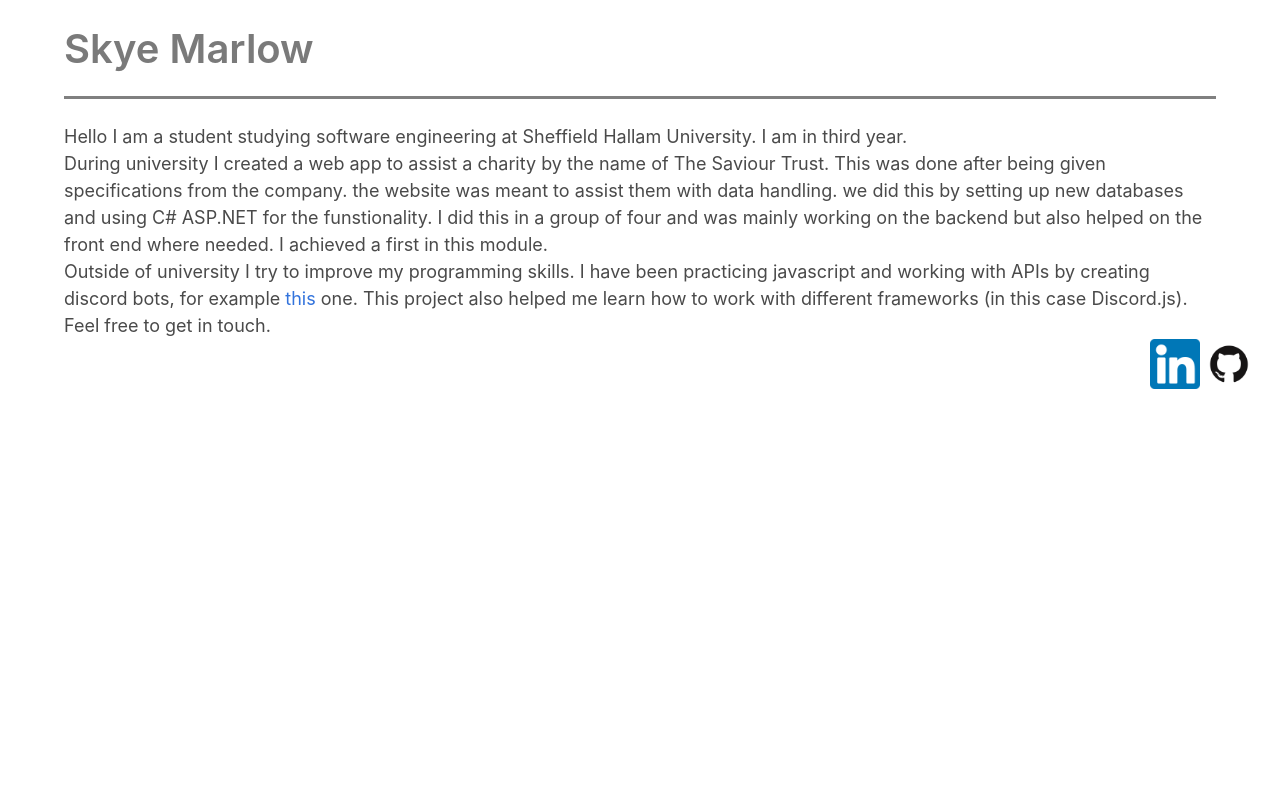
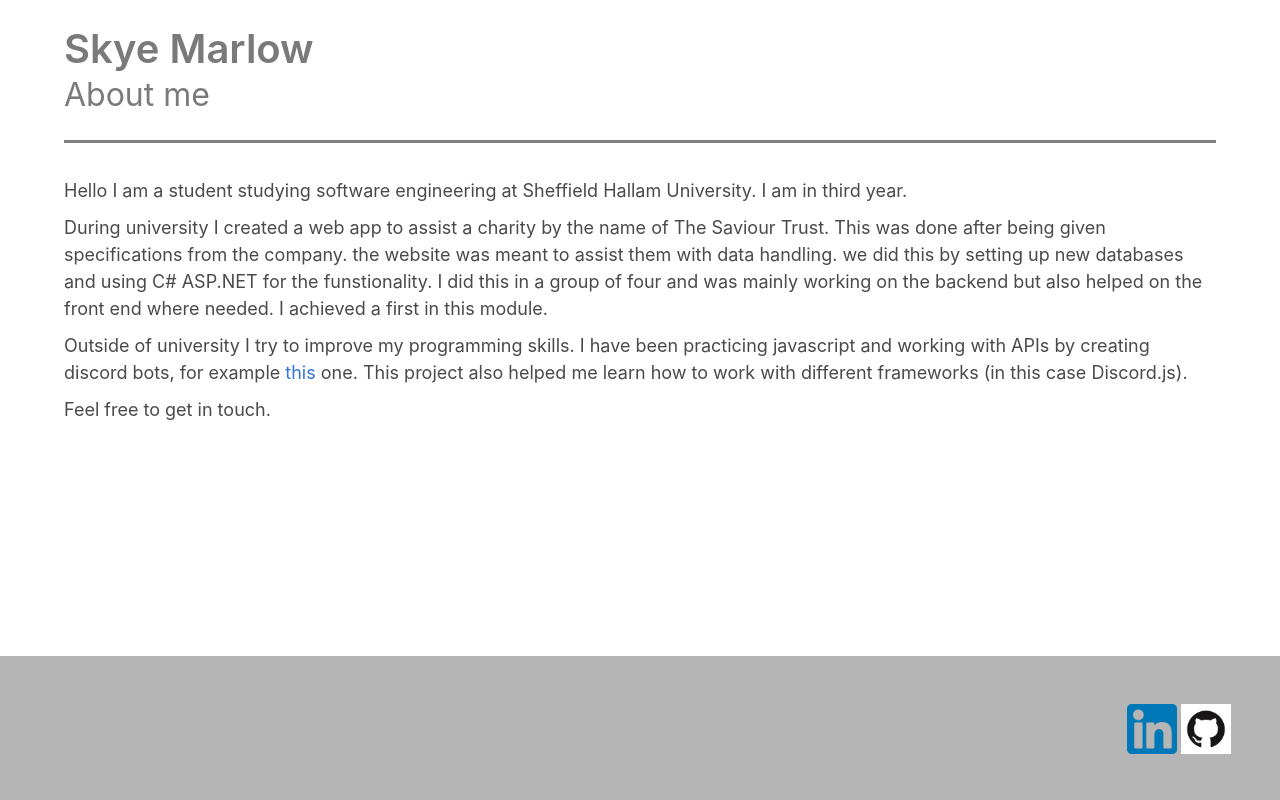
Before and after one commit to GlitchSkye/GlitchSkye.github.io, a plain HTML site: page index.html in a window 1280 px wide. Drawn offline with nearby package versions, Linux system fonts and the light colour scheme.

Commit message:
lots more css and comments added

```diff
--- a/css/mobile.css
+++ b/css/mobile.css
@@ -12,6 +12,11 @@ header{
     margin-right: 5%;
     text-align: left;
     font-size: large;
+    min-height: 95%;
+}
+
+#textBody > p{
+    padding-top: 10px;
 }
 
 .icons{
@@ -19,3 +24,15 @@ header{
     margin-right: 2%;
     margin-bottom: 2%;
 }
+
+/* https://stackoverflow.com/questions/43727032/hero-footer-not-at-bottom-of-page  ref for here....*/
+html,body {
+    min-height: 100vh;
+    display: flex;
+    flex-direction: column;
+}
+body > footer {
+    margin-top: auto;
+    height: 10px;
+}
+/* to here */
--- a/index.html
+++ b/index.html
@@ -1,5 +1,5 @@
 <!DOCTYPE html>
-<html lang = "en">
+<html lang="en">
 
 <head>
     <meta charset="UTF-8">
@@ -12,21 +12,31 @@
     <title> About me </title>
 </head>
 <header>
-    <h1 class = "title is-2 has-text-grey">Skye Marlow</h1>
+    <!-- may need to change what tag I use here -->
+    <p class="title is-2 has-text-grey">Skye Marlow</p>
+    <p class="subtitle is-3 has-text-grey">About me</p>
 </header>
 
 <body>
     <br>
-<div id = "textBody">
-<p> Hello I am a student studying software engineering at Sheffield Hallam University. I am in third year.  </p>
+    <div id="textBody">
 
-<p> During university I created a web app to assist a charity by the name of The Saviour Trust. This was done after being given
-specifications from the company. the website was meant to assist them with data handling. we did this by setting up new
-databases and using C# ASP.NET for the funstionality. I did this in a group of four and was mainly working on the backend but also
+        <!-- A lot of this needs rewriting since its not really grammatically correct-->
+
+        <p> Hello I am a student studying software engineering at Sheffield Hallam University. I am in third year. </p>
+
+        <p> During university I created a web app to assist a charity by the name of The Saviour Trust. This was done
+            after being given
+            specifications from the company. the website was meant to assist them with data handling. we did this by
+            setting up new
+            databases and using C# ASP.NET for the funstionality. I did this in a group of four and was mainly working
+            on the backend but also
             helped on the front end where needed. I achieved a first in this module. </p>
 
-<p> Outside of university I try to improve my programming skills. I have been practicing javascript and working with
-APIs by creating discord bots, for example <a href="https://github.com/skyerin8/just-another-discord-bot">this</a> one.
+        <p> Outside of university I try to improve my programming skills. I have been practicing javascript and working
+            with
+            APIs by creating discord bots, for example <a
+                href="https://github.com/skyerin8/just-another-discord-bot">this</a> one.
             This project also helped me learn how to work with different frameworks (in this case Discord.js).
         </p>
 
@@ -35,19 +45,18 @@ This project also helped me learn how to work with different frameworks (in this
         </p>
 
     </div>
-<div class = "icons">
+
+    <footer class="footer has-background-grey-light">
+        <div class="icons">
+            <!--need to change this badge to one without transparent letters-->
             <a href="https://www.linkedin.com/in/skye-marlow-b22b73195/">
-        <img alt="LinkedIn logo logo" src="images/linkedInBadge.png"
-        width="50" height="50">
+                <img alt="LinkedIn logo logo" src="images/linkedInBadge.png" width="50" height="50">
             </a>
             <a href="https://github.com/skyerin8 ">
-        <img alt="Github logo" src="images/GitHubBadge.png"
-        width="50" height="50">
+                <img alt="Github logo" src="images/GitHubBadge.png" width="50" height="50">
             </a>
         </div>
-
-<footer>
-
     </footer>
 </body>
+
 </html>
```
Lines whose indentation alone changed are shown as unchanged.
